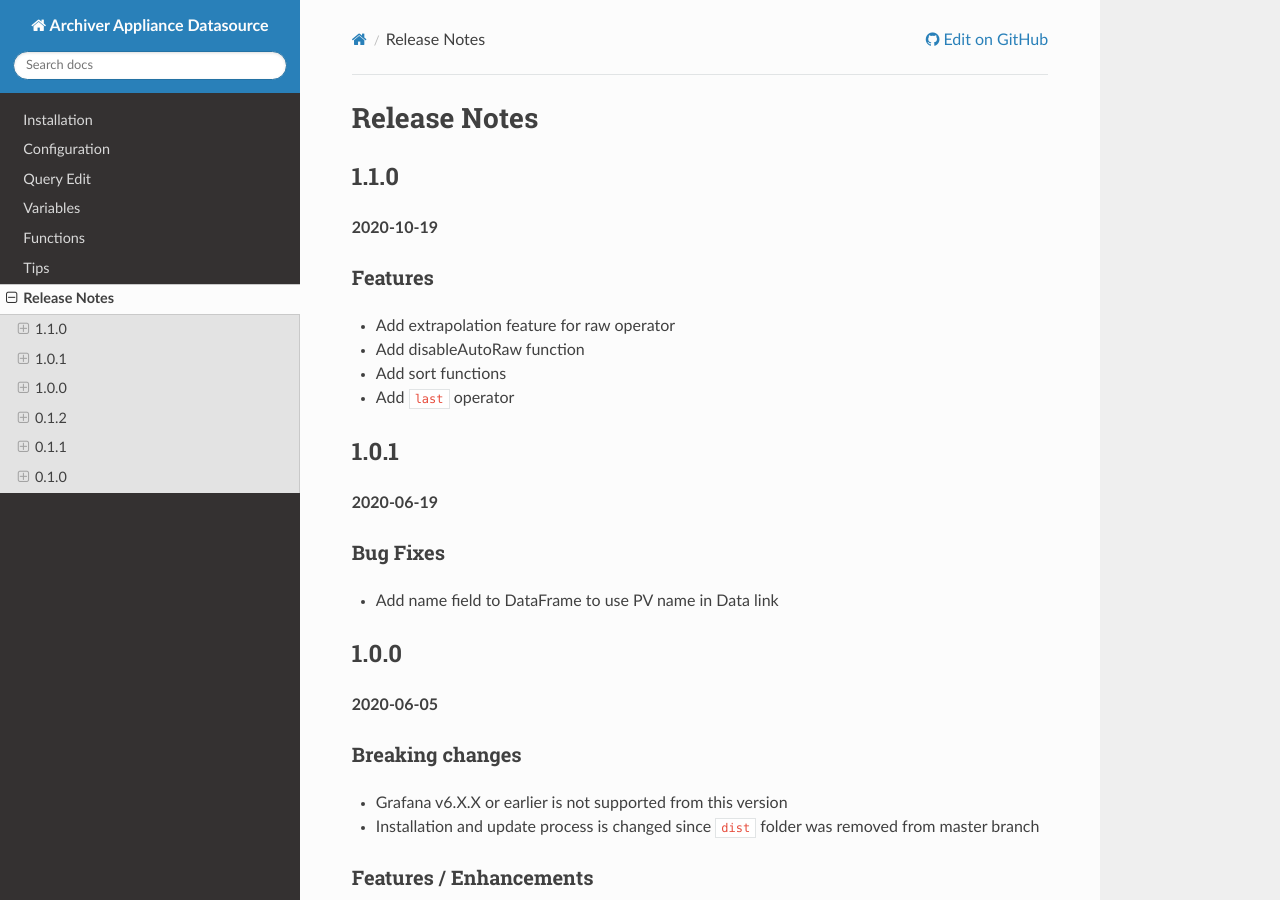
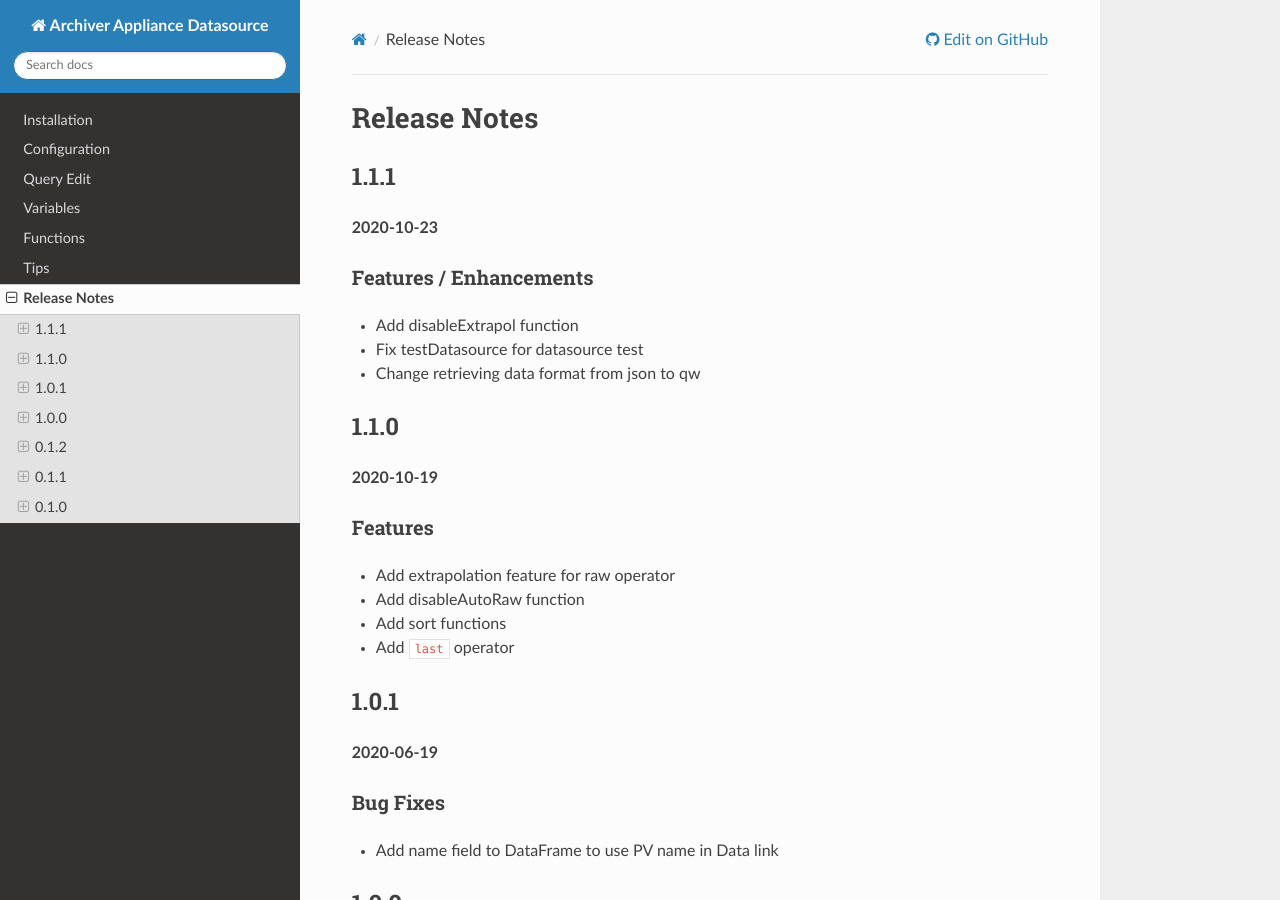
Before and after one commit to sasaki77/archiverappliance-datasource, a Sphinx documentation site: the page built from docs/releases.md, in a window 1280 px wide and 900 px high. Built offline with Sphinx 7.4.7 and the Read the Docs theme 2.0.0, drawn with Linux system fonts in a browser that asks for light colours.

Commit message:
Update to release v1.1.1

```diff
--- a/docs/releases.md
+++ b/docs/releases.md
@@ -1,4 +1,13 @@
 # Release Notes
+## 1.1.1
+
+**2020-10-23**
+
+### Features / Enhancements
+- Add disableExtrapol function
+- Fix testDatasource for datasource test
+- Change retrieving data format from json to qw
+
 ## 1.1.0
 
 **2020-10-19**
--- a/package.json
+++ b/package.json
@@ -1,7 +1,7 @@
 {
   "name": "sasaki77-archiver-appliance",
   "private": true,
-  "version": "1.1.0",
+  "version": "1.1.1",
   "description": "ArchiverAppliance",
   "main": "index.js",
   "scripts": {
```
